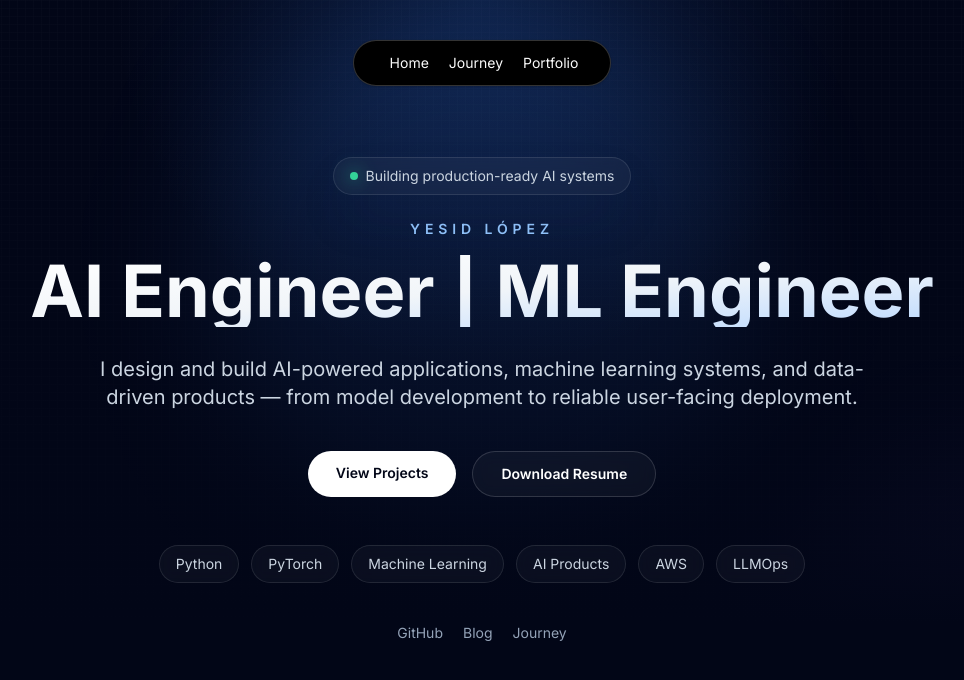
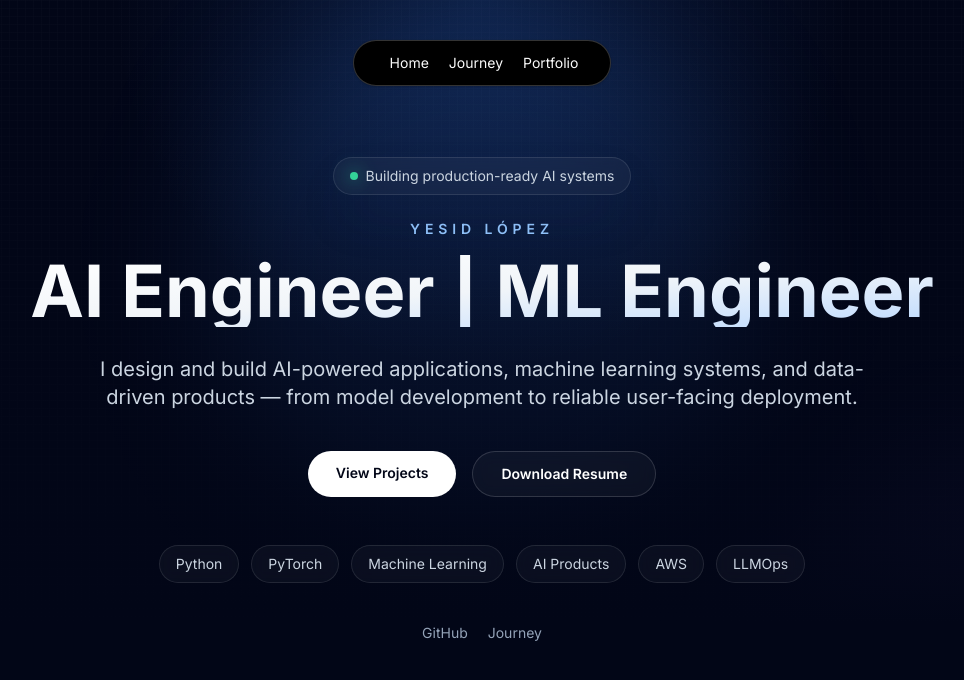
Before and after one commit to yesid-lopez/ml-portfolio, a Next.js app: page / in a window 1280 px wide. Shown: the top 680 px of the page, without its empty margins (158-1122 px from the left). Built offline with nearby package versions, Linux system fonts and the light colour scheme.

Commit message:
fix: remove unavailable blog link

```diff
--- a/src/components/hero.tsx
+++ b/src/components/hero.tsx
@@ -14,7 +14,6 @@ const skills = [
 
 const socialLinks = [
   { label: "GitHub", href: "https://github.com/yesid-lopez" },
-  { label: "Blog", href: "https://blog.yesidlopez.de" },
   { label: "Journey", href: "/journey" },
 ];
 
```
